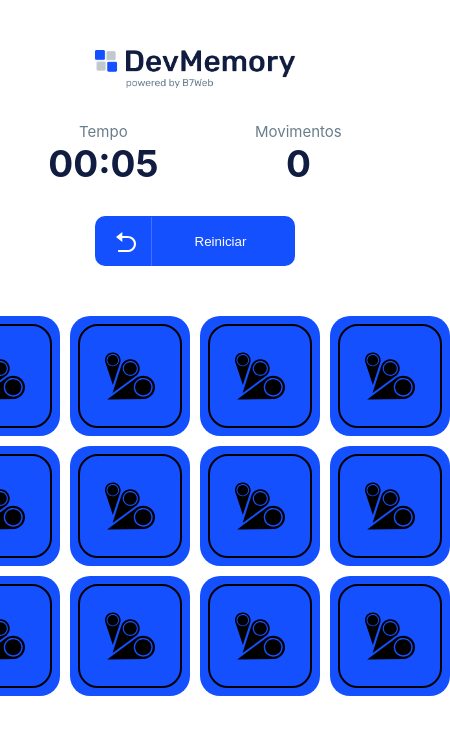
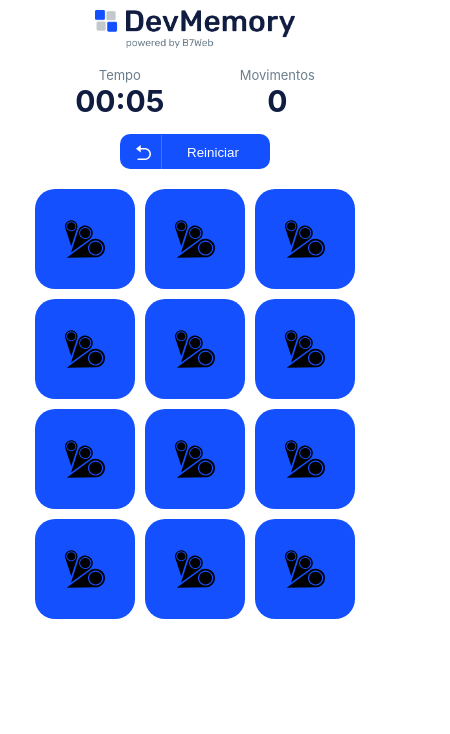
Before and after one commit to RicarGit/React-Memory-Game, a React (Create React App) app: page / in a window 390 px wide. Shown: the top 734 px of the page, 450 px wide, since content can reach past the window. Built offline with nearby package versions, Linux system fonts and the light colour scheme.

Commit message:
Setting media queries to 550px for a better visualization on mobile devices

```diff
--- a/src/App.styles.ts
+++ b/src/App.styles.ts
@@ -3,12 +3,15 @@ import styled from "styled-components"
 export const Container = styled.div`
   width: 100%;
   max-width: 750px;
-  margin: auto;
   display: flex;
-  padding: 50px 0;
+  margin: 50px auto;
 
   @media (max-width: 750px) {
     flex-direction: column;
+  }
+
+  @media (max-width: 550px) {
+    margin: 10px auto;
   }
 `
 
@@ -21,6 +24,10 @@ export const Info = styled.div`
   @media (max-width: 750px) {
     margin-bottom: 50px;
     align-items: center;
+  }
+
+  @media (max-width: 550px) {
+    margin-bottom: 20px;
   }
 `
 
@@ -41,6 +48,11 @@ export const InfoArea = styled.div`
     justify-content: space-around;
     text-align: center;
   }
+
+  @media (max-width: 550px) {
+    justify-content: space-evenly;
+    margin: 0;
+  }
 `
 
 export const GridArea = styled.div`
@@ -59,4 +71,8 @@ export const Grid = styled.div`
   display: grid;
   grid-template-columns: repeat(4, 1fr);
   gap: 10px;
+
+  @media (max-width: 550px) {
+    grid-template-columns: repeat(3, 1fr);
+  }
 `
--- a/src/components/Button/styles.ts
+++ b/src/components/Button/styles.ts
@@ -13,6 +13,11 @@ export const Container = styled.button`
   &:hover {
     opacity: .8;
   }
+
+  @media (max-width: 550px) {
+    width: 150px;
+    height: 35px;
+  }
 `
 
 export const IconArea = styled.div`
@@ -22,10 +27,18 @@ export const IconArea = styled.div`
   align-items: center;
   border-right: 1px solid rgba(255, 255, 255, .2);
   padding: 0 15px;
+
+  @media (max-width: 550px) {
+    padding: 0 10px;
+  }
 `
 
 export const Icon = styled.img`
   height: 20px;
+
+  @media (max-width: 550px) {
+    height: 15px;
+  }
 `
 
 export const Label = styled.span`
--- a/src/components/CardItem/styles.ts
+++ b/src/components/CardItem/styles.ts
@@ -9,12 +9,19 @@ export const Container = styled.div`
   justify-content: center;
   align-items: center;
   cursor: pointer;
+
+  @media (max-width: 550px) {
+    height: 100px;
+    width: 100px;
+  }
 `
 
 export const Icon = styled.img`
   height: 50px;
   width: 50px;
-  padding: 25px;
-  border: 2px solid black;
-  border-radius: 20px;
+
+  @media (max-width: 550px) {
+    height: 40px;
+    width: 40px;
+  }
 `
--- a/src/components/GameInfoItem/styles.ts
+++ b/src/components/GameInfoItem/styles.ts
@@ -2,15 +2,28 @@ import styled from "styled-components";
 
 export const Container = styled.div`
   margin: 20px 0;
+
+  @media (max-width: 550px) {
+    margin: 15px 0;
+  }
 `
 
 export const Label = styled.div`
   font-size: 15px;
   color: #6A7D8B;
+
+  @media (max-width: 550px) {
+    font-size: 13px;
+  }
 `
 
 export const Value = styled.div`
   font-size: 37px;
   font-weight: bold;
   color: #101C40;
+
+  @media (max-width: 550px) {
+    font-size: 30px;
+  }
+
 `
```
